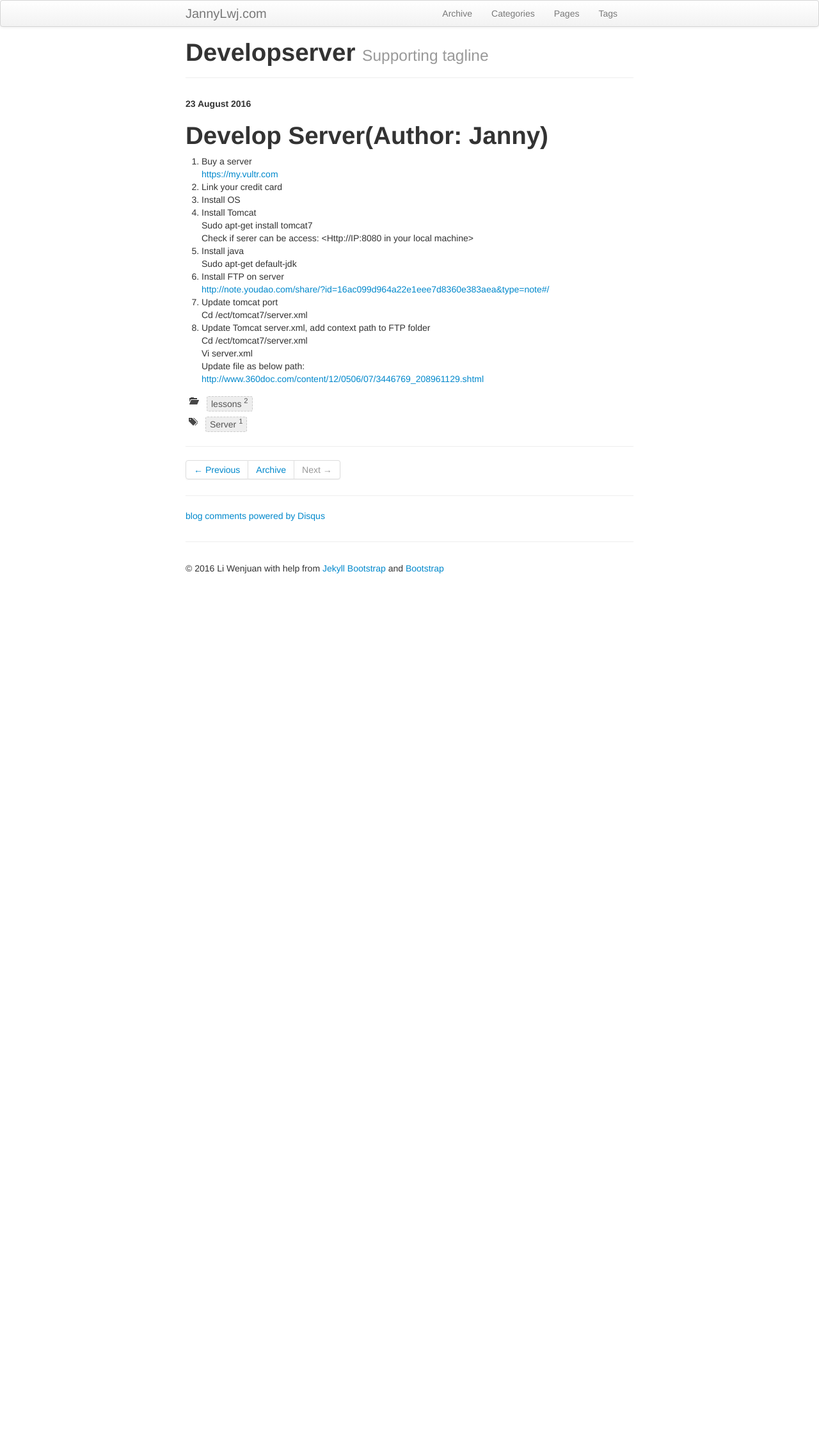
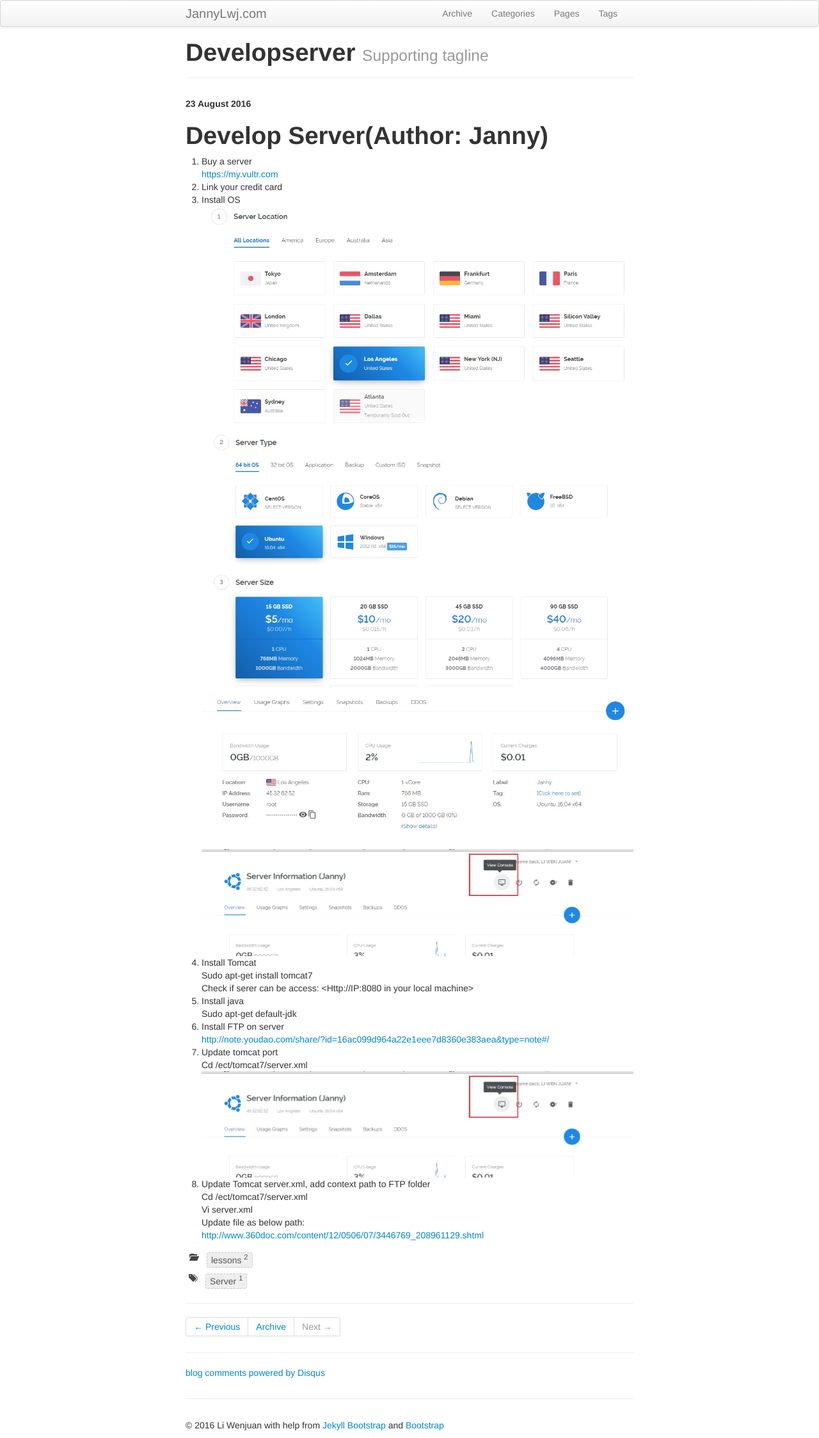
Before and after one commit to JannyLwj/JannyLwj.github.io, a Jekyll site: the page built from _posts/2016-8-23-DevelopServer.md, in a window 1280 px wide. Shown: the whole page at 64% size. Built offline with Jekyll 4.4.1, drawn with Linux system fonts in a browser that asks for light colours; comment, search, counter and statistics services are not loaded; before the commit the page ends 908 px from its top, so only the background shows below that.

Commit message:
Update 2016-8-23-DevelopServer.md

```diff
--- a/_posts/2016-8-23-DevelopServer.md
+++ b/_posts/2016-8-23-DevelopServer.md
@@ -10,6 +10,10 @@ tags : [Server]
     <https://my.vultr.com>
 2.	Link your credit card
 3.	Install OS
+    <img src="/assets/images/ds1.jpg" alt=" " class="img-responsive" />
+    <img src="/assets/images/ds2.jpg" alt=" " class="img-responsive" />
+    <img src="/assets/images/ds3.jpg" alt=" " class="img-responsive" />
+    <img src="/assets/images/ds4.jpg" alt=" " class="img-responsive" />
 4.	Install Tomcat
     Sudo apt-get install tomcat7
     Check if serer can be access: <Http://IP:8080 in your local machine>
@@ -19,6 +23,7 @@ tags : [Server]
     <http://note.youdao.com/share/?id=16ac099d964a22e1eee7d8360e383aea&type=note#/>
 7.	Update tomcat port
     Cd /ect/tomcat7/server.xml
+    <img src="/assets/images/ds4.jpg" alt=" " class="img-responsive" />
 8.	Update Tomcat server.xml, add context path to FTP folder
     Cd /ect/tomcat7/server.xml
     Vi server.xml
```
